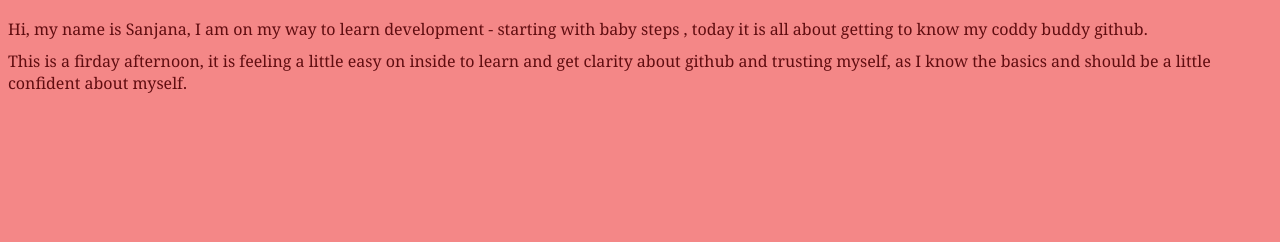
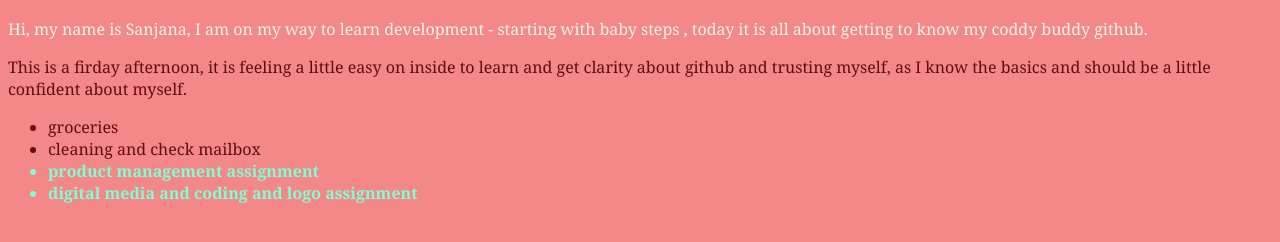
Before and after one commit to SANJANA2312/you_can_code_you_will_repo, a plain HTML site: page learngit.html in a window 1280 px wide. Shown: the part 54-296 px from the top of the page. Drawn offline with Linux system fonts and the light colour scheme.

Commit message:
class name and id
learnt about class name and id and also how to link in css file, by using a dot or a hashtag

```diff
--- a/learngit.css
+++ b/learngit.css
@@ -8,6 +8,11 @@ header h1 {
     color: #15387c;
 }
 
-main p {
-    margin: 10px 0;
+#first {
+    color:#f5f3ee;
 }
+.school {
+    color:aquamarine;
+    font-weight: bold;
+
+}
--- a/learngit.html
+++ b/learngit.html
@@ -10,8 +10,14 @@
         <h1>HI, my name is Sanjana!</h1>
     </header>
     <main>
-        <p>Hi, my name is Sanjana, I am on my way to learn development - starting with baby steps , today it is all about getting to know my coddy buddy github.</p>
+        <p id="first">Hi, my name is Sanjana, I am on my way to learn development - starting with baby steps , today it is all about getting to know my coddy buddy github.</p>
         <p>This is a firday afternoon, it is feeling a little easy on inside to learn and get clarity about github and trusting myself, as I know the basics and should be a little confident about myself.</p>
+        <ul>
+            <li>groceries</li>
+            <li>cleaning and check mailbox</li>
+            <li class="school">product management assignment</li>
+            <li class="school">digital media and coding and logo assignment</li>
+        </ul>
     </main>
 
 </body>
```
